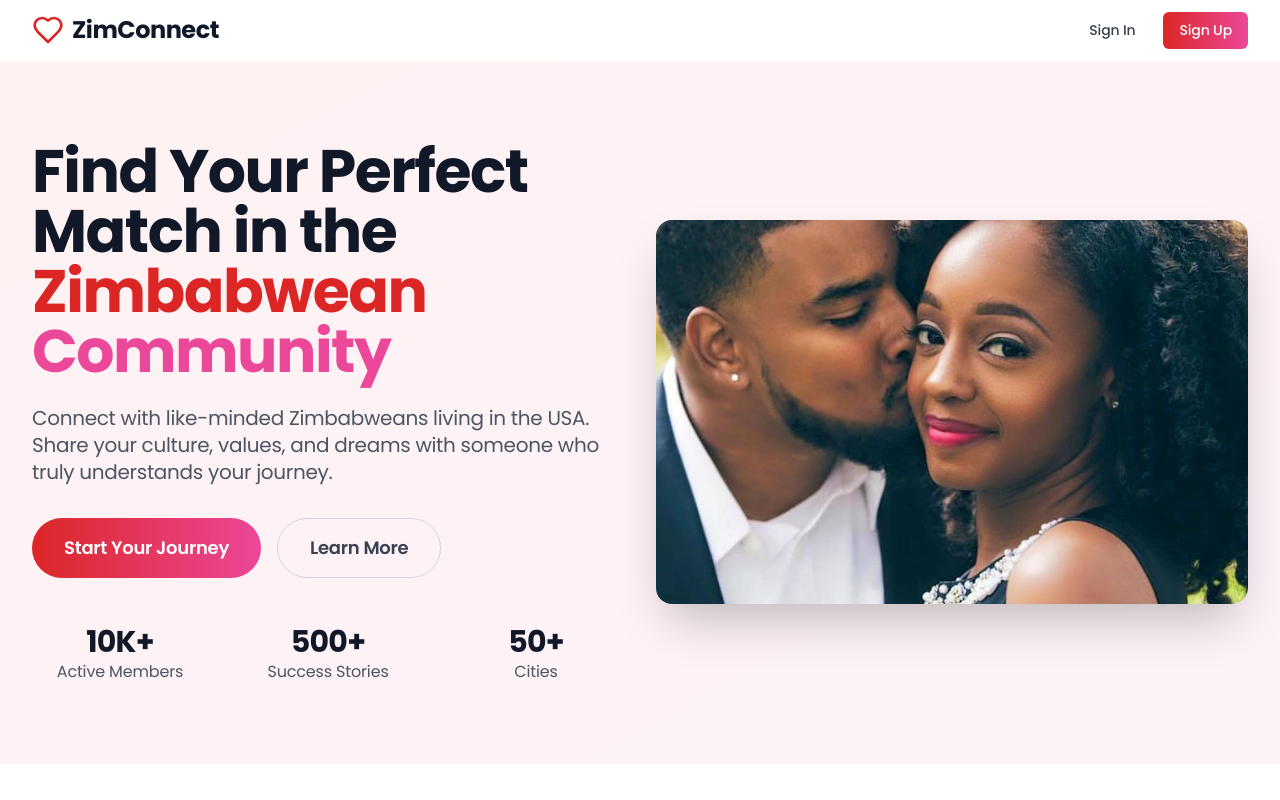
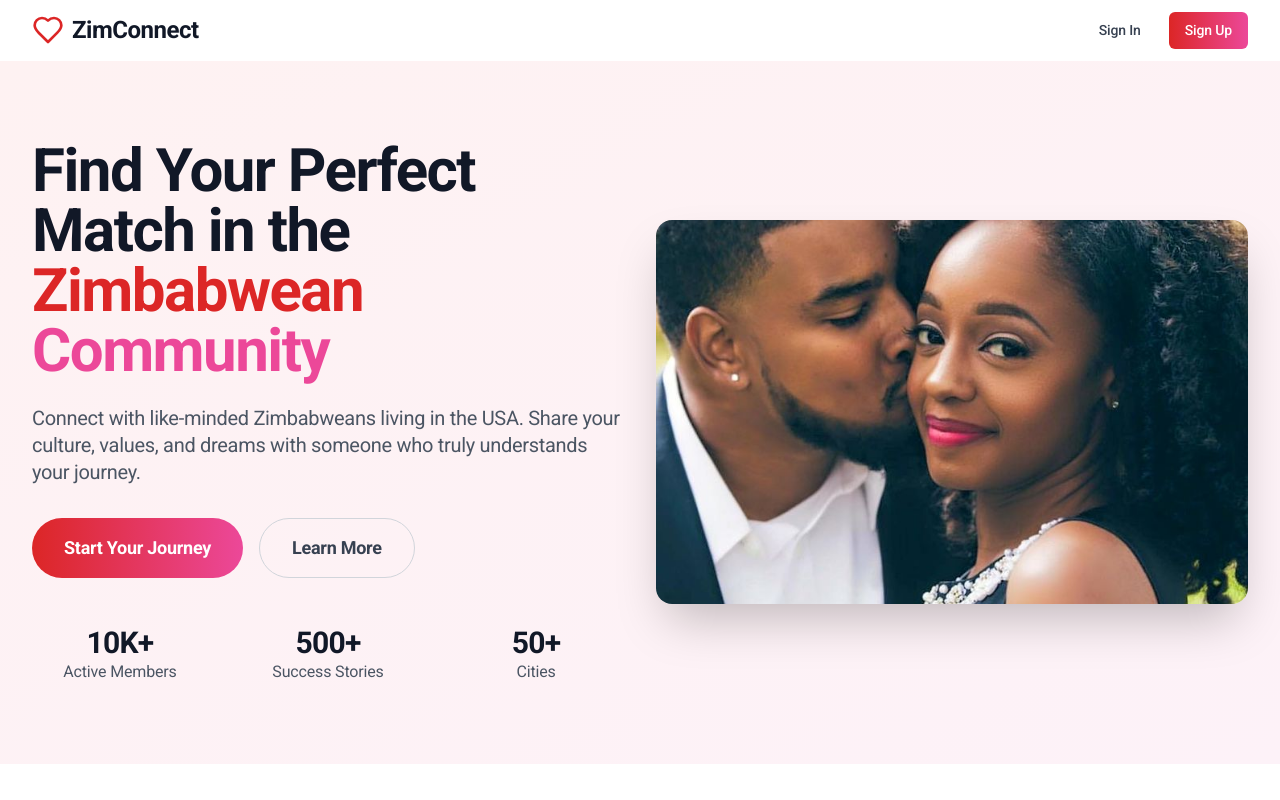
Before and after one commit to Dhadzo/dating-app, a React (Vite) app: page / in a window 1280 px wide. Shown: the top 800 px of the page. Built offline with nearby package versions, Linux system fonts and the light colour scheme; no server answers.

Commit message:
Apply LinkedIn-style font (Roboto)

```diff
--- a/index.html
+++ b/index.html
@@ -5,13 +5,18 @@
     <link rel="icon" type="image/svg+xml" href="/vite.svg" />
     <meta name="viewport" content="width=device-width, initial-scale=1.0" />
     <title>Zimbabwean Dating Site with Landing, SignIn and SignUp Pages</title>
-    <!-- Google Fonts - Circular (Airbnb-style) and Inter -->
+    <!-- Google Fonts - Poppins and Inter -->
     <link rel="preconnect" href="https://fonts.googleapis.com" />
     <link rel="preconnect" href="https://fonts.gstatic.com" crossorigin />
     <link
       href="https://fonts.googleapis.com/css2?family=Inter:wght@300;400;500;600;700&family=Poppins:wght@300;400;500;600;700;800&display=swap"
       rel="stylesheet"
     />
+    <!-- Google Fonts - Roboto (LinkedIn-style) -->
+    <link rel="preconnect" href="https://fonts.googleapis.com">
+    <link rel="preconnect" href="https://fonts.gstatic.com" crossorigin>
+    <link href="https://fonts.googleapis.com/css2?family=Roboto:wght@300;400;500;700&display=swap" rel="stylesheet">
+
   </head>
   <body>
     <div id="root"></div>
--- a/src/index.css
+++ b/src/index.css
@@ -2,9 +2,9 @@
 @tailwind components;
 @tailwind utilities;
 
-/* Apply Poppins font globally for professional look */
+/* Apply Roboto font globally for professional look */
 body {
-  font-family: 'Poppins', 'Inter', ui-sans-serif, system-ui, -apple-system,
+  font-family: 'Roboto', 'Inter', ui-sans-serif, system-ui, -apple-system,
     BlinkMacSystemFont, 'Segoe UI', Roboto, 'Helvetica Neue', Arial, 'Noto Sans',
     sans-serif;
   font-feature-settings: 'cv02', 'cv03', 'cv04', 'cv11';
@@ -15,17 +15,17 @@
   letter-spacing: -0.01em;
 }
 
-/* Professional headings */
+/* Professional headings - using Roboto for consistency */
 h1, h2, h3, h4, h5, h6 {
-  font-family: 'Poppins', 'Inter', sans-serif;
+  font-family: 'Roboto', 'Inter', sans-serif;
   font-weight: 600;
   letter-spacing: -0.025em;
   line-height: 1.2;
 }
 
-/* Professional button styling */
+/* Professional button styling - using Roboto for consistency */
 .btn-professional {
-  font-family: 'Poppins', sans-serif;
+  font-family: 'Roboto', sans-serif;
   font-weight: 500;
   letter-spacing: -0.01em;
   transition: all 0.2s cubic-bezier(0.4, 0, 0.2, 1);
@@ -66,8 +66,8 @@
 }
 
 /* Enhanced button styling */
-.btn-professional {
-  font-family: 'Poppins', sans-serif;
+.btn-professional { /* Ensure this uses Roboto as well */
+  font-family: 'Roboto', sans-serif;
   font-weight: 600;
   letter-spacing: -0.025em;
   transition: all 0.3s cubic-bezier(0.4, 0, 0.2, 1);
--- a/tailwind.config.js
+++ b/tailwind.config.js
@@ -5,7 +5,7 @@
     extend: {
       fontFamily: {
         sans: [
-          'Poppins',
+          'Roboto',
           'Inter',
           'ui-sans-serif',
           'system-ui',
```
